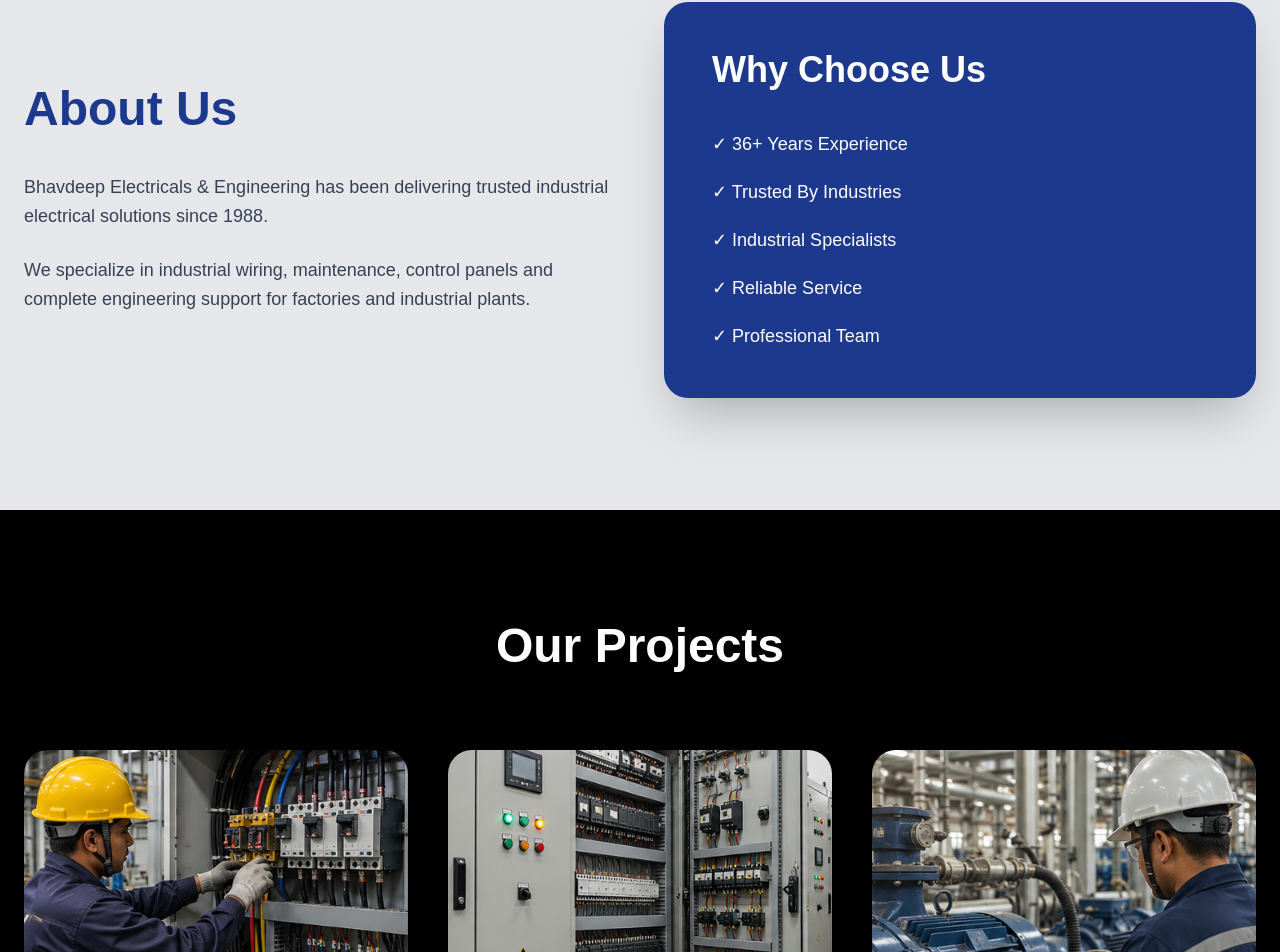
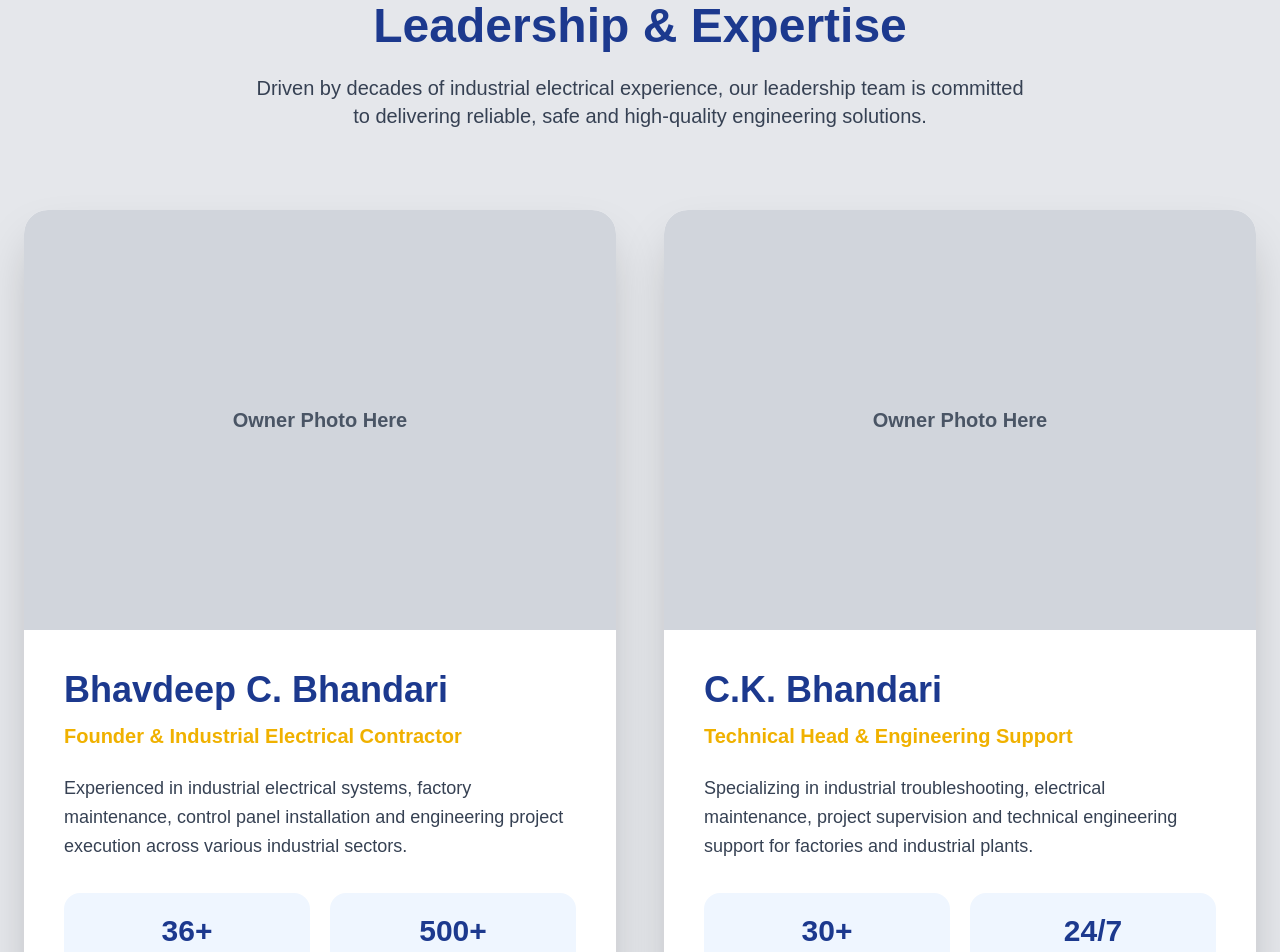
Before and after one commit to krunalthakur27-1997/bhavdeep-electricals, a Next.js app: page / in a window 1280 px wide. Shown: the part 1461-2413 px from the top of the page. Built offline with nearby package versions, Linux system fonts and the light colour scheme.

Commit message:
updated website

```diff
--- a/app/page.tsx
+++ b/app/page.tsx
@@ -62,8 +62,8 @@ export default function Home() {
 
             <p className="mt-4 text-lg text-gray-400 max-w-2xl mx-auto">
               Delivering reliable industrial electrical solutions, control
-              panels, maintenance services, and engineering support for
-              factories and industrial plants.
+              panels, maintenance services and engineering support for factories
+              and industrial plants.
             </p>
 
             <div className="mt-10 flex flex-col md:flex-row gap-5 justify-center">
@@ -123,36 +123,99 @@ export default function Home() {
           </div>
         </section>
 
-        {/* ABOUT */}
+        {/* LEADERSHIP SECTION */}
         <section id="about" className="bg-gray-200 py-28 px-6">
-          <div className="max-w-7xl mx-auto grid md:grid-cols-2 gap-12 items-center">
-            <div>
-              <h2 className="text-5xl font-bold text-blue-900 mb-10">
-                About Us
+          <div className="max-w-7xl mx-auto">
+            <div className="text-center mb-20">
+              <h2 className="text-5xl font-bold text-blue-900 mb-6">
+                Leadership & Expertise
               </h2>
 
-              <p className="text-gray-700 text-lg leading-relaxed mb-6">
-                Bhavdeep Electricals & Engineering has been delivering trusted
-                industrial electrical solutions since 1988.
-              </p>
-
-              <p className="text-gray-700 text-lg leading-relaxed">
-                We specialize in industrial wiring, maintenance, control panels
-                and complete engineering support for factories and industrial
-                plants.
+              <p className="text-xl text-gray-700 max-w-3xl mx-auto">
+                Driven by decades of industrial electrical experience, our
+                leadership team is committed to delivering reliable, safe and
+                high-quality engineering solutions.
               </p>
             </div>
 
-            <div className="bg-blue-900 text-white rounded-3xl p-12 shadow-2xl">
-              <h3 className="text-4xl font-bold mb-10">Why Choose Us</h3>
+            <div className="grid md:grid-cols-2 gap-12">
+              {/* OWNER 1 */}
+              <div className="contact-card bg-white rounded-3xl shadow-2xl overflow-hidden">
+                <div className="h-[420px] bg-gray-300 flex items-center justify-center">
+                  <p className="text-gray-600 text-xl font-semibold">
+                    Owner Photo Here
+                  </p>
+                </div>
 
-              <ul className="space-y-5 text-lg">
-                <li>✓ 36+ Years Experience</li>
-                <li>✓ Trusted By Industries</li>
-                <li>✓ Industrial Specialists</li>
-                <li>✓ Reliable Service</li>
-                <li>✓ Professional Team</li>
-              </ul>
+                <div className="p-10">
+                  <h3 className="text-4xl font-bold text-blue-900 mb-3">
+                    Bhavdeep C. Bhandari
+                  </h3>
+
+                  <p className="text-yellow-500 font-bold text-xl mb-6">
+                    Founder & Industrial Electrical Contractor
+                  </p>
+
+                  <p className="text-gray-700 text-lg leading-relaxed mb-8">
+                    Experienced in industrial electrical systems, factory
+                    maintenance, control panel installation and engineering
+                    project execution across various industrial sectors.
+                  </p>
+
+                  <div className="grid grid-cols-2 gap-5">
+                    <div className="bg-blue-50 rounded-2xl p-5 text-center">
+                      <h4 className="text-3xl font-bold text-blue-900">36+</h4>
+
+                      <p className="text-gray-600">Years Experience</p>
+                    </div>
+
+                    <div className="bg-blue-50 rounded-2xl p-5 text-center">
+                      <h4 className="text-3xl font-bold text-blue-900">500+</h4>
+
+                      <p className="text-gray-600">Projects</p>
+                    </div>
+                  </div>
+                </div>
+              </div>
+
+              {/* OWNER 2 */}
+              <div className="contact-card bg-white rounded-3xl shadow-2xl overflow-hidden">
+                <div className="h-[420px] bg-gray-300 flex items-center justify-center">
+                  <p className="text-gray-600 text-xl font-semibold">
+                    Owner Photo Here
+                  </p>
+                </div>
+
+                <div className="p-10">
+                  <h3 className="text-4xl font-bold text-blue-900 mb-3">
+                    C.K. Bhandari
+                  </h3>
+
+                  <p className="text-yellow-500 font-bold text-xl mb-6">
+                    Technical Head & Engineering Support
+                  </p>
+
+                  <p className="text-gray-700 text-lg leading-relaxed mb-8">
+                    Specializing in industrial troubleshooting, electrical
+                    maintenance, project supervision and technical engineering
+                    support for factories and industrial plants.
+                  </p>
+
+                  <div className="grid grid-cols-2 gap-5">
+                    <div className="bg-blue-50 rounded-2xl p-5 text-center">
+                      <h4 className="text-3xl font-bold text-blue-900">30+</h4>
+
+                      <p className="text-gray-600">Industrial Clients</p>
+                    </div>
+
+                    <div className="bg-blue-50 rounded-2xl p-5 text-center">
+                      <h4 className="text-3xl font-bold text-blue-900">24/7</h4>
+
+                      <p className="text-gray-600">Support</p>
+                    </div>
+                  </div>
+                </div>
+              </div>
             </div>
           </div>
         </section>
@@ -225,7 +288,6 @@ export default function Home() {
           </h2>
 
           <div className="max-w-7xl mx-auto grid md:grid-cols-2 gap-12 items-center">
-            {/* MAP */}
             <div className="rounded-3xl overflow-hidden shadow-2xl h-[500px]">
               <iframe
                 src="https://www.google.com/maps/embed?pb=!1m18!1m12!1m3!1d3560.1221125607467!2d72.77494917500671!3d20.15724998128285!2m3!1f0!2f0!3f0!3m2!1i1024!2i768!4f13.1!3m3!1m2!1s0x3be72b9c14b8e2f9%3A0x1005ee1349d1a84b!2sBhavdeep%20Electricals%20%26%20Engineering!5e1!3m2!1sen!2sin!4v1779454423220!5m2!1sen!2sin"
@@ -238,7 +300,6 @@ export default function Home() {
               ></iframe>
             </div>
 
-            {/* LOCATION INFO */}
             <div className="bg-white rounded-3xl p-12 shadow-2xl">
               <h3 className="text-4xl font-bold text-blue-900 mb-10">
                 Visit Our Office
@@ -272,27 +333,7 @@ export default function Home() {
                     9:00 AM - 7:00 PM
                   </p>
                 </div>
-
-                <div>
-                  <p className="font-bold text-blue-900 mb-2">Contact Number</p>
-
-                  <p>+91 97261 97976</p>
-                </div>
-
-                <div>
-                  <p className="font-bold text-blue-900 mb-2">Email</p>
-
-                  <p>bhavdeepelectricals.engg@gmail.com</p>
-                </div>
               </div>
-
-              <a
-                href="https://www.google.com/maps/place/Bhavdeep+Electricals+%26+Engineering/@20.1572499,72.7749492,17z"
-                target="_blank"
-                className="inline-block mt-10 bg-blue-900 hover:bg-blue-800 text-white font-bold px-8 py-4 rounded-xl transition"
-              >
-                Open in Google Maps
-              </a>
             </div>
           </div>
         </section>
@@ -302,7 +343,6 @@ export default function Home() {
           <h2 className="text-5xl font-bold text-center mb-20">Contact Us</h2>
 
           <div className="max-w-7xl mx-auto grid md:grid-cols-2 gap-12">
-            {/* CONTACT INFO */}
             <div className="contact-card bg-white text-black rounded-3xl p-12 shadow-2xl">
               <h3 className="text-4xl font-bold text-blue-900 mb-10">
                 Contact Information
@@ -325,7 +365,6 @@ export default function Home() {
               </div>
             </div>
 
-            {/* INQUIRY FORM */}
             <div className="contact-card bg-blue-900 rounded-3xl p-12 shadow-2xl">
               <h3 className="text-4xl font-bold mb-10">Send Inquiry</h3>
 
@@ -379,36 +418,6 @@ export default function Home() {
             </div>
           </div>
         </section>
-
-        {/* FOOTER */}
-        <footer className="bg-[#111827] text-white py-10 px-6">
-          <div className="max-w-7xl mx-auto flex flex-col md:flex-row justify-between items-center">
-            <div>
-              <h3 className="text-2xl font-bold text-yellow-400">
-                Bhavdeep Electricals & Engineering
-              </h3>
-
-              <p className="text-gray-400 mt-2">
-                Industrial Electrical Experts Since 1988
-              </p>
-            </div>
-
-            <div className="text-gray-400 text-center md:text-right mt-6 md:mt-0">
-              <p>© 2026 Bhavdeep Electricals & Engineering</p>
-
-              <p className="mt-2">All Rights Reserved</p>
-            </div>
-          </div>
-        </footer>
-
-        {/* WHATSAPP BUTTON */}
-        <a
-          href="https://wa.me/919726197976"
-          target="_blank"
-          className="fixed bottom-5 right-5 bg-green-500 hover:bg-green-600 text-white px-5 py-4 rounded-full shadow-2xl font-bold z-50"
-        >
-          WhatsApp
-        </a>
       </main>
     </>
   );
```
